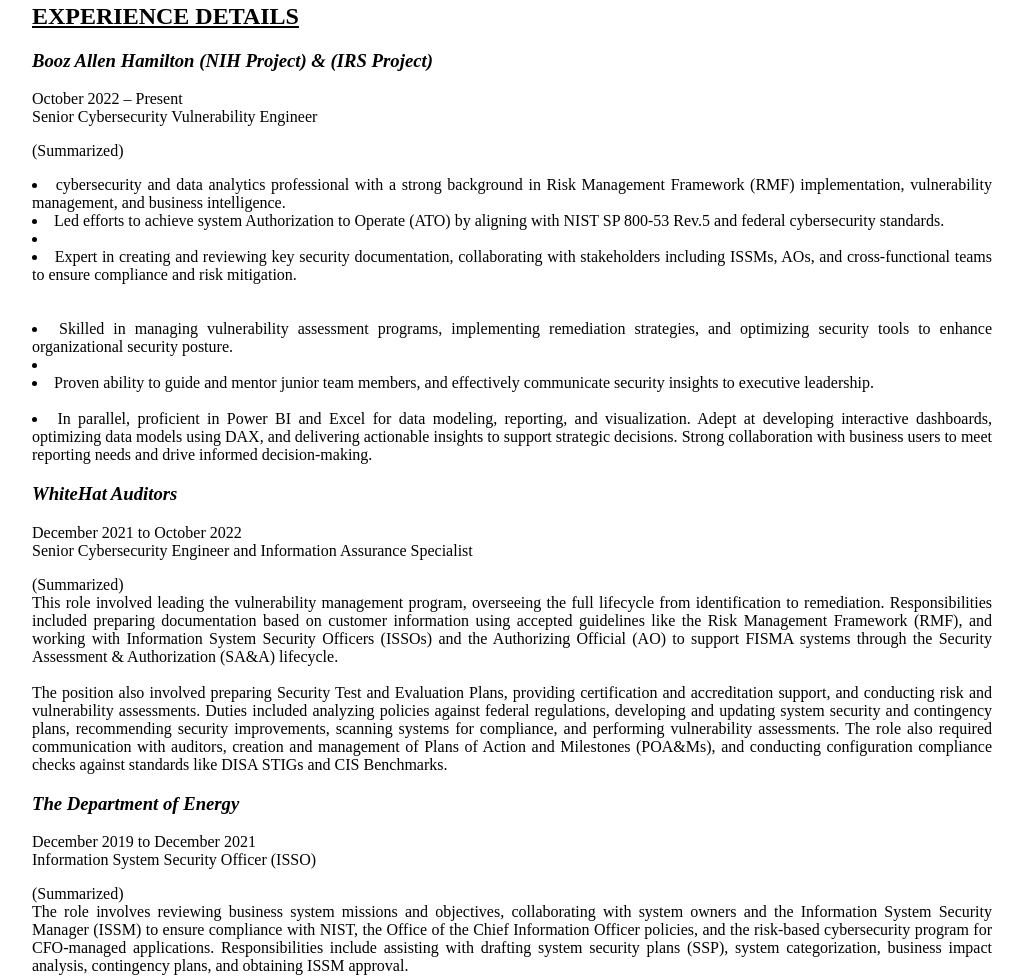
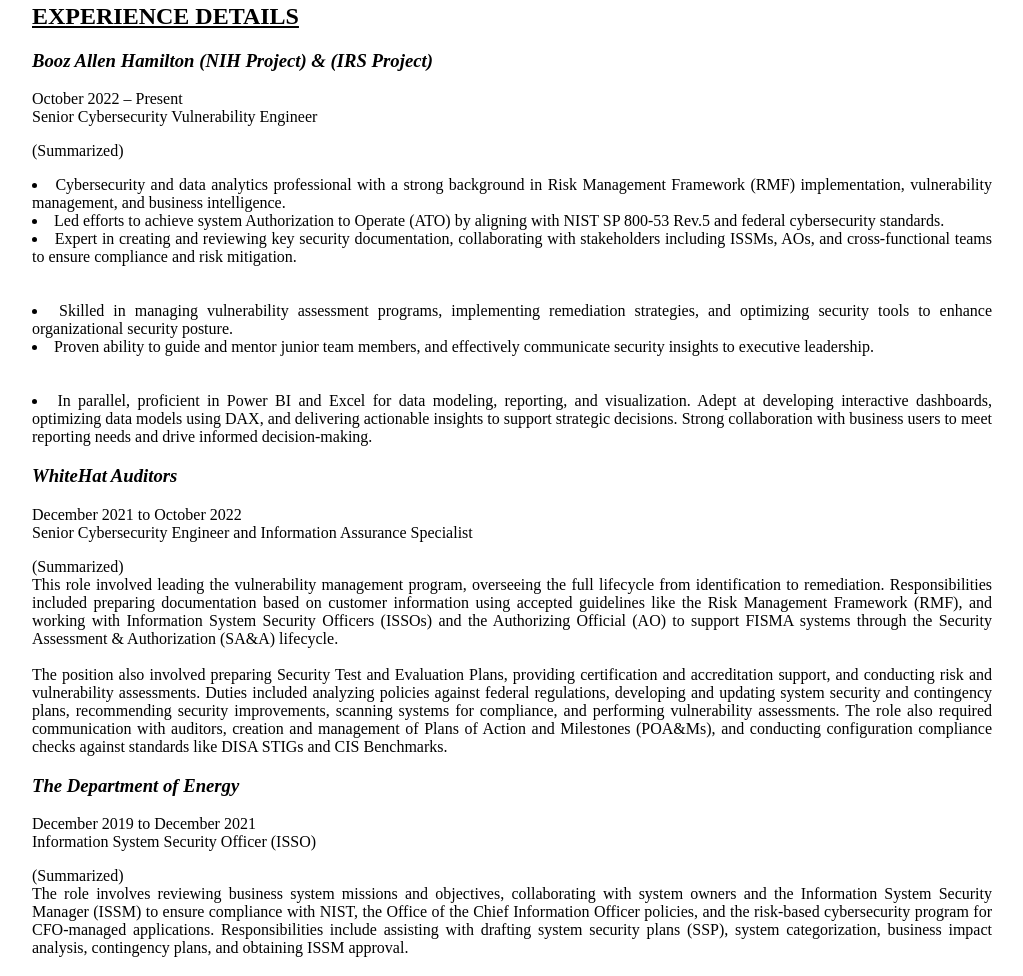
Before and after one commit to asanch80/WebResume, a plain HTML site: page index.html in a window 1280 px wide. Shown: the part 857-1833 px from the top of the page, without its empty margins (128-1151 px from the left). Drawn offline with Linux system fonts and the light colour scheme.

Commit message:
Fixed end links

```diff
--- a/index.html
+++ b/index.html
@@ -70,11 +70,11 @@
             </p>
             <p id="wexp--main">
                     (Summarized) <br>
-                    <li>cybersecurity and data analytics professional with a strong background in Risk Management Framework (RMF) implementation, vulnerability management, and business intelligence.</li>
-                    <li>Led efforts to achieve system Authorization to Operate (ATO) by aligning with NIST SP 800-53 Rev.5 and federal cybersecurity standards.<li>
+                    <li>Cybersecurity and data analytics professional with a strong background in Risk Management Framework (RMF) implementation, vulnerability management, and business intelligence.</li>
+                    <li>Led efforts to achieve system Authorization to Operate (ATO) by aligning with NIST SP 800-53 Rev.5 and federal cybersecurity standards.</li>
                     <li>Expert in creating and reviewing key security documentation, collaborating with stakeholders including ISSMs, AOs, and cross-functional teams to ensure compliance and risk mitigation.</li><br><br>
-                    <li>Skilled in managing vulnerability assessment programs, implementing remediation strategies, and optimizing security tools to enhance organizational security posture.<li>
-                    <li>Proven ability to guide and mentor junior team members, and effectively communicate security insights to executive leadership.<br><br>
+                    <li>Skilled in managing vulnerability assessment programs, implementing remediation strategies, and optimizing security tools to enhance organizational security posture.</li>
+                    <li>Proven ability to guide and mentor junior team members, and effectively communicate security insights to executive leadership.</li><br><br>
                     <li>In parallel, proficient in Power BI and Excel for data modeling, reporting, and visualization. Adept at developing interactive dashboards, optimizing data models using DAX, and delivering actionable insights to support strategic decisions. Strong collaboration with business users to meet reporting needs and drive informed decision-making.</li>
             </p>
         </div>
```
